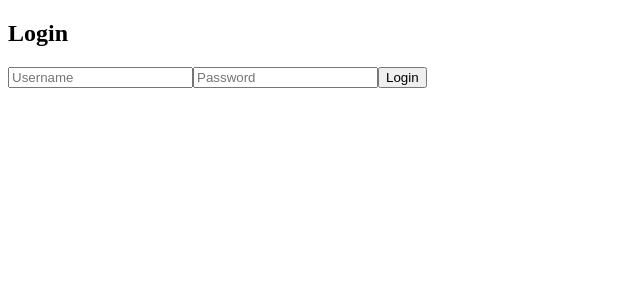
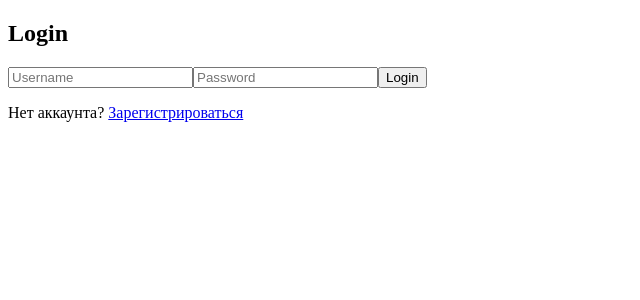
Before and after one commit to AliakseiRom/DL2026_Spring_FSD_Romanouskij, a React (Vite) app in the folder front-end/: page /login in a window 1280 px wide. Shown: the top 300 px of the page, without its empty margins (0-640 px from the left). Built offline with nearby package versions, Linux system fonts and the light colour scheme.

Commit message:
small changes in login and register pages

```diff
--- a/front-end/src/pages/Login.jsx
+++ b/front-end/src/pages/Login.jsx
@@ -1,5 +1,5 @@
 import React, { useState } from "react";
-import { useNavigate } from "react-router-dom";
+import {Link, useNavigate} from "react-router-dom";
 import { login } from "../services/authService";
 
 export default function Login() {
@@ -21,10 +21,15 @@ export default function Login() {
         <div>
             <h2>Login</h2>
             <form onSubmit={handleSubmit}>
-                <input type="username" placeholder="Username" value={username} onChange={e => setUsername(e.target.value)} required />
-                <input type="password" placeholder="Password" value={password} onChange={e => setPassword(e.target.value)} required />
+                <input type="username" placeholder="Username" value={username}
+                       onChange={e => setUsername(e.target.value)} required/>
+                <input type="password" placeholder="Password" value={password}
+                       onChange={e => setPassword(e.target.value)} required/>
                 <button type="submit">Login</button>
             </form>
+            <p>
+                Нет аккаунта? <Link to="/register">Зарегистрироваться</Link>
+            </p>
         </div>
     );
 }
--- a/front-end/src/pages/Register.jsx
+++ b/front-end/src/pages/Register.jsx
@@ -1,5 +1,5 @@
 import React, { useState } from "react";
-import { useNavigate } from "react-router-dom";
+import {Link, useNavigate} from "react-router-dom";
 import { register } from "../services/authService";
 
 export default function Register() {
@@ -22,11 +22,17 @@ export default function Register() {
         <div>
             <h2>Register</h2>
             <form onSubmit={handleSubmit}>
-                <input placeholder="Username" value={username} onChange={e => setUsername(e.target.value)} required />
-                <input type="email" placeholder="Email" value={email} onChange={e => setEmail(e.target.value)} required />
-                <input type="password" placeholder="Password" value={password} onChange={e => setPassword(e.target.value)} required />
+                <input placeholder="Username" value={username} onChange={e => setUsername(e.target.value)} required/>
+                <input type="email" placeholder="Email" value={email} onChange={e => setEmail(e.target.value)}
+                       required/>
+                <input type="password" placeholder="Password" value={password}
+                       onChange={e => setPassword(e.target.value)} required/>
                 <button type="submit">Register</button>
             </form>
+
+            <p>
+                Уже есть аккаунт? <Link to="/login">Войти</Link>
+            </p>
         </div>
     );
 }
```
